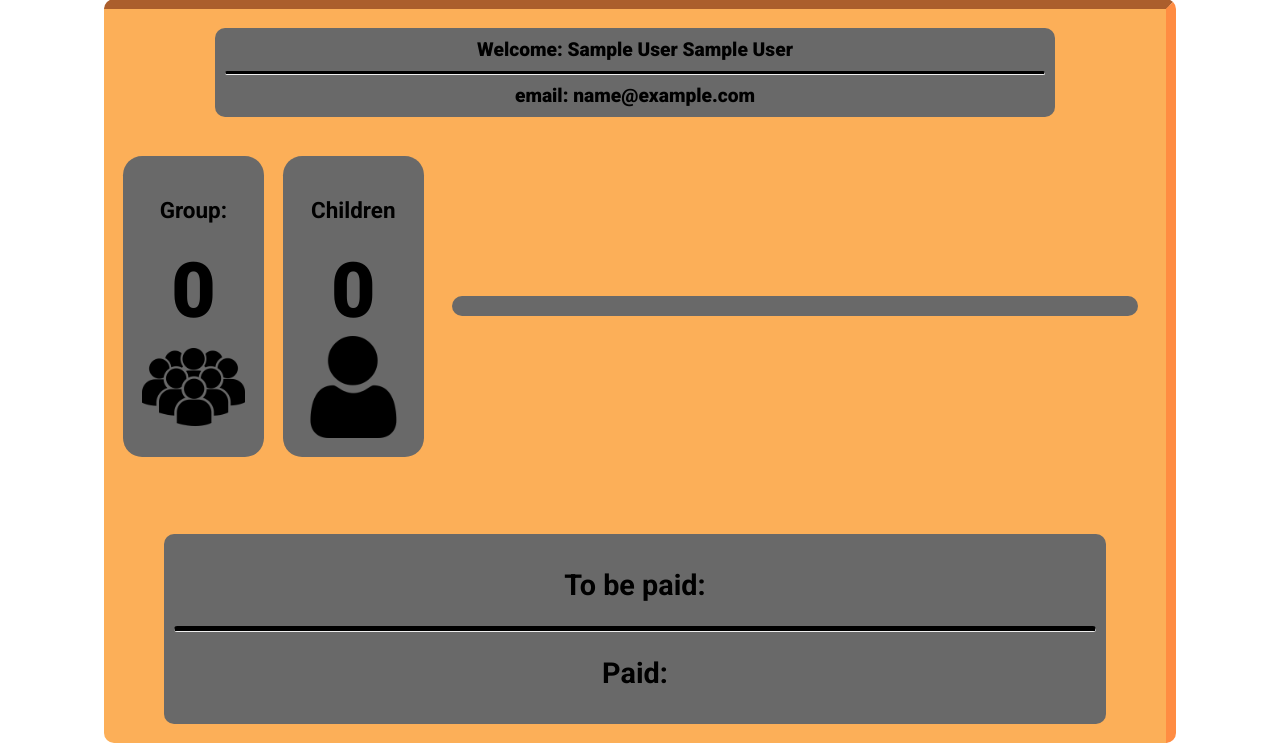
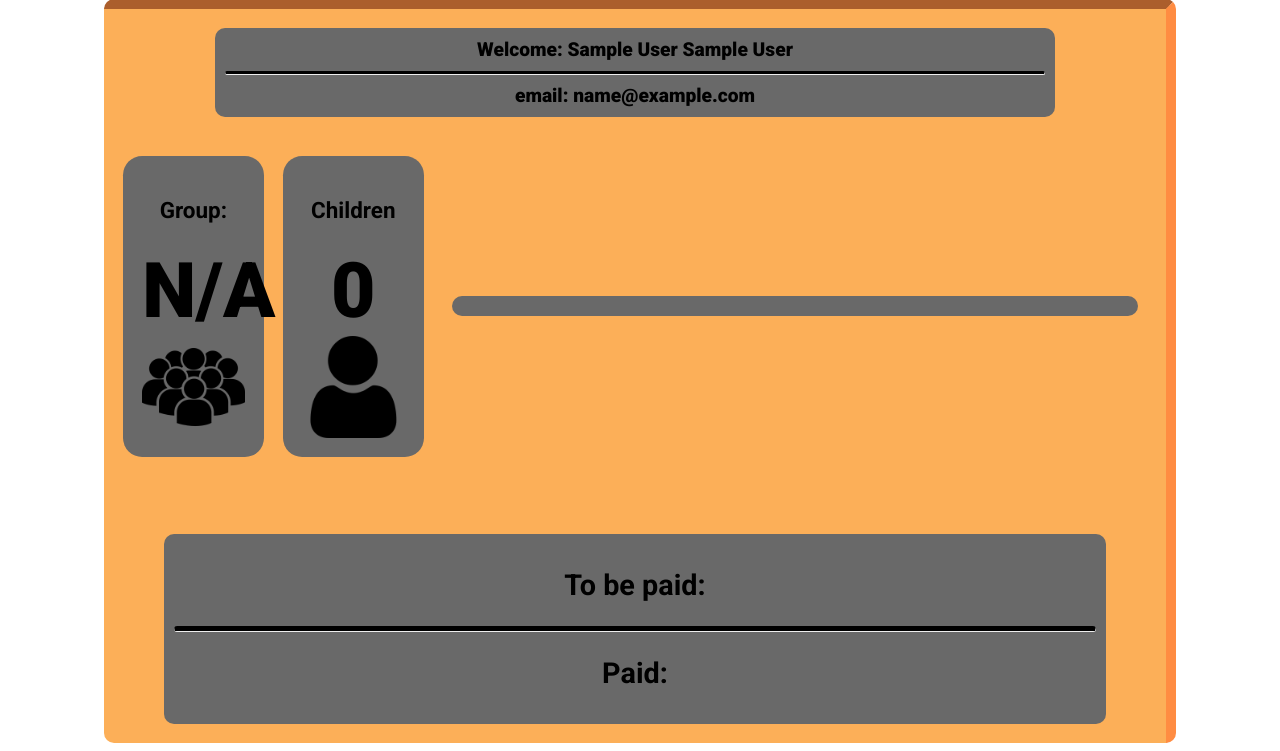
Before and after one commit to Tems-py/kindergarten, a PHP site: page /kindergarten/panel/educator/index.php in a window 1280 px wide. Shown: the part 136-887 px from the top of the page. Run offline with PHP 8.4, Linux system fonts and the light colour scheme; the visitor is signed in with stand-in values (Sample User, id 1); data that the repository does not hold is empty.

Commit message:
Hotfixes

```diff
--- a/panel/educator/index.php
+++ b/panel/educator/index.php
@@ -70,7 +70,7 @@
                         echo $grId;
                     }
                     else{
-                        echo "0";
+                        echo "N/A";
                     }
                     ?>
 
```
